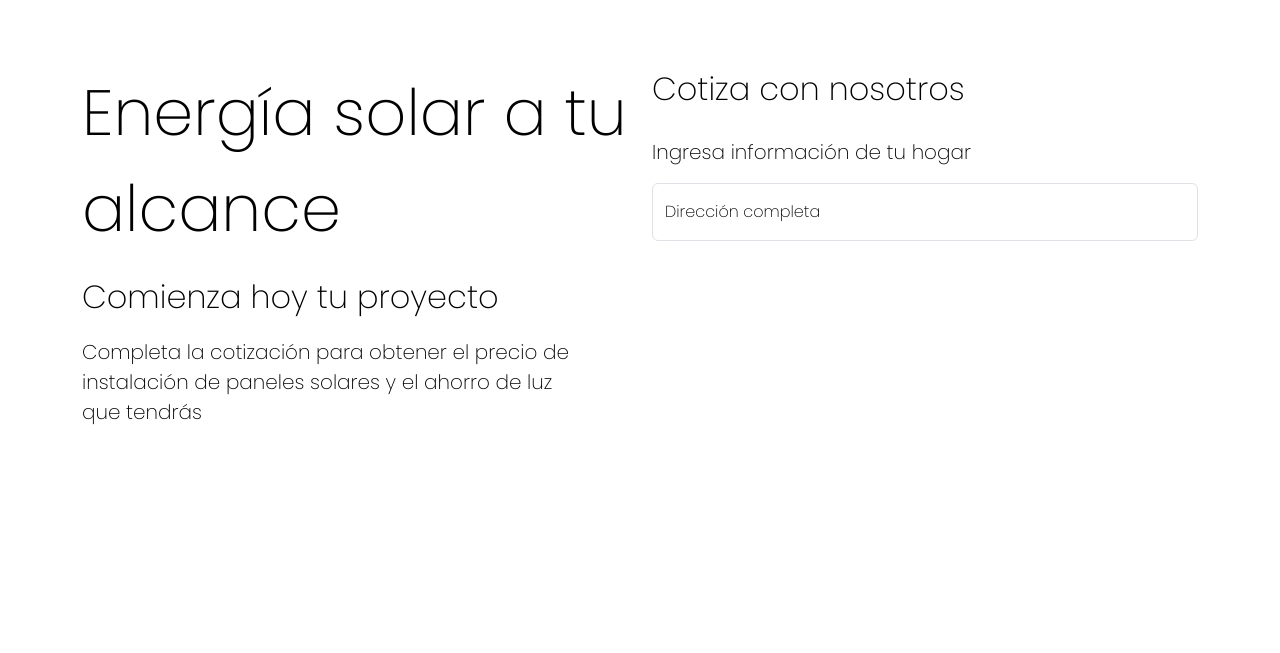
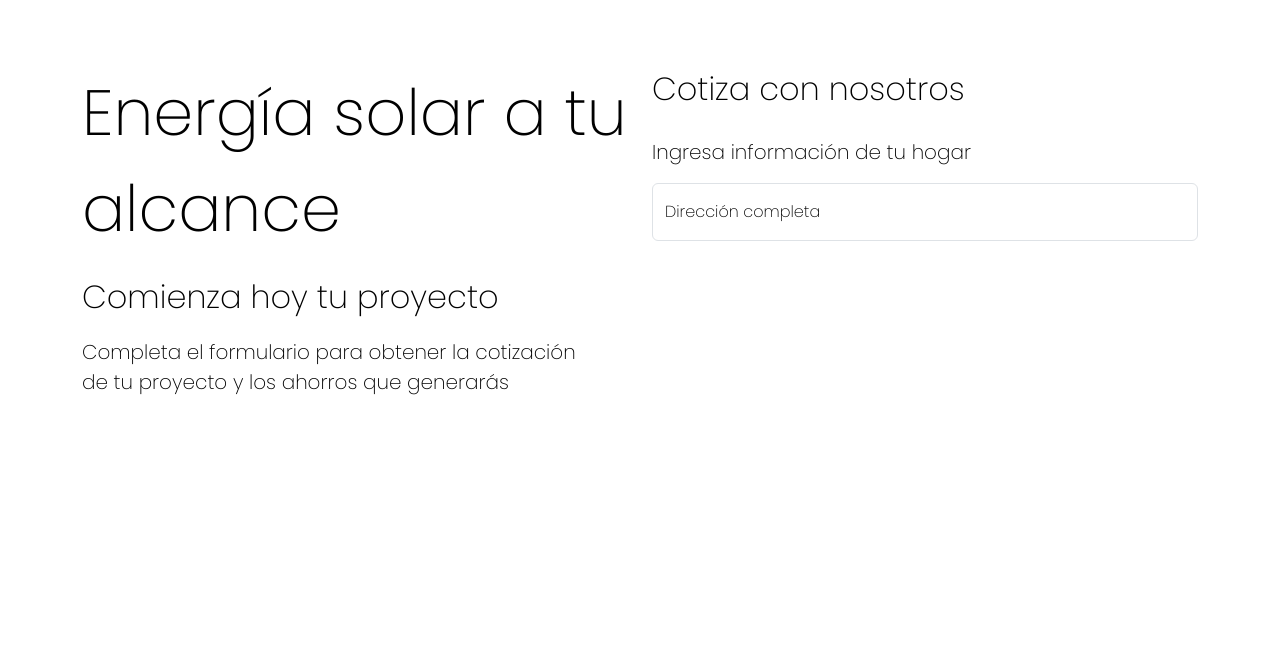
Before and after one commit to dbravoc/Cotizador, a plain HTML site: page index.html in a window 1280 px wide. Shown: the part 147-800 px from the top of the page. Drawn offline with nearby package versions, Linux system fonts and the light colour scheme; some packages are replaced by stand-ins of ours.

Commit message:
Cambio de palabras

```diff
--- a/index.html
+++ b/index.html
@@ -22,7 +22,7 @@
         <div class="mb-3 col-md-6 col-12 d-flex flex-column align-items-start text-left text-black poppins fs-2">
             <p class="fuente-grande mb-3">Energía solar a tu alcance</p>
             <p class="fs-2 mb-3">Comienza hoy tu proyecto</p>
-            <p class="fs-5 pr-xl">Completa la cotización para obtener el precio de instalación de paneles solares y el ahorro de luz que tendrás</p>
+            <p class="fs-5 pr-xl">Completa el formulario para obtener la cotización de tu proyecto y los ahorros que generarás</p>
           </div>
         <div class="col-md-6 col-12 text-left align-items-start text-black poppins fs-10">
             <p class="fs-2">Cotiza con nosotros</p>
```
